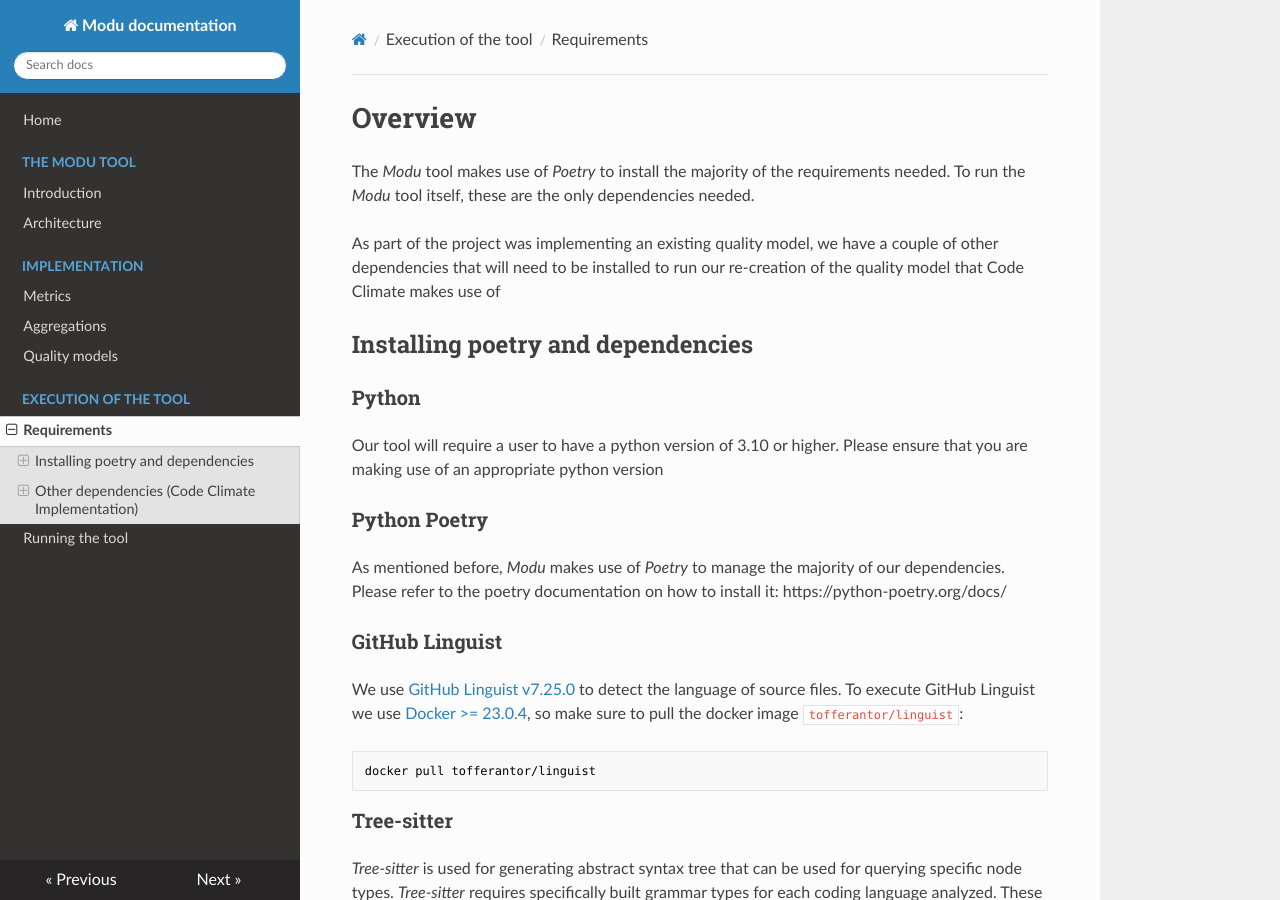
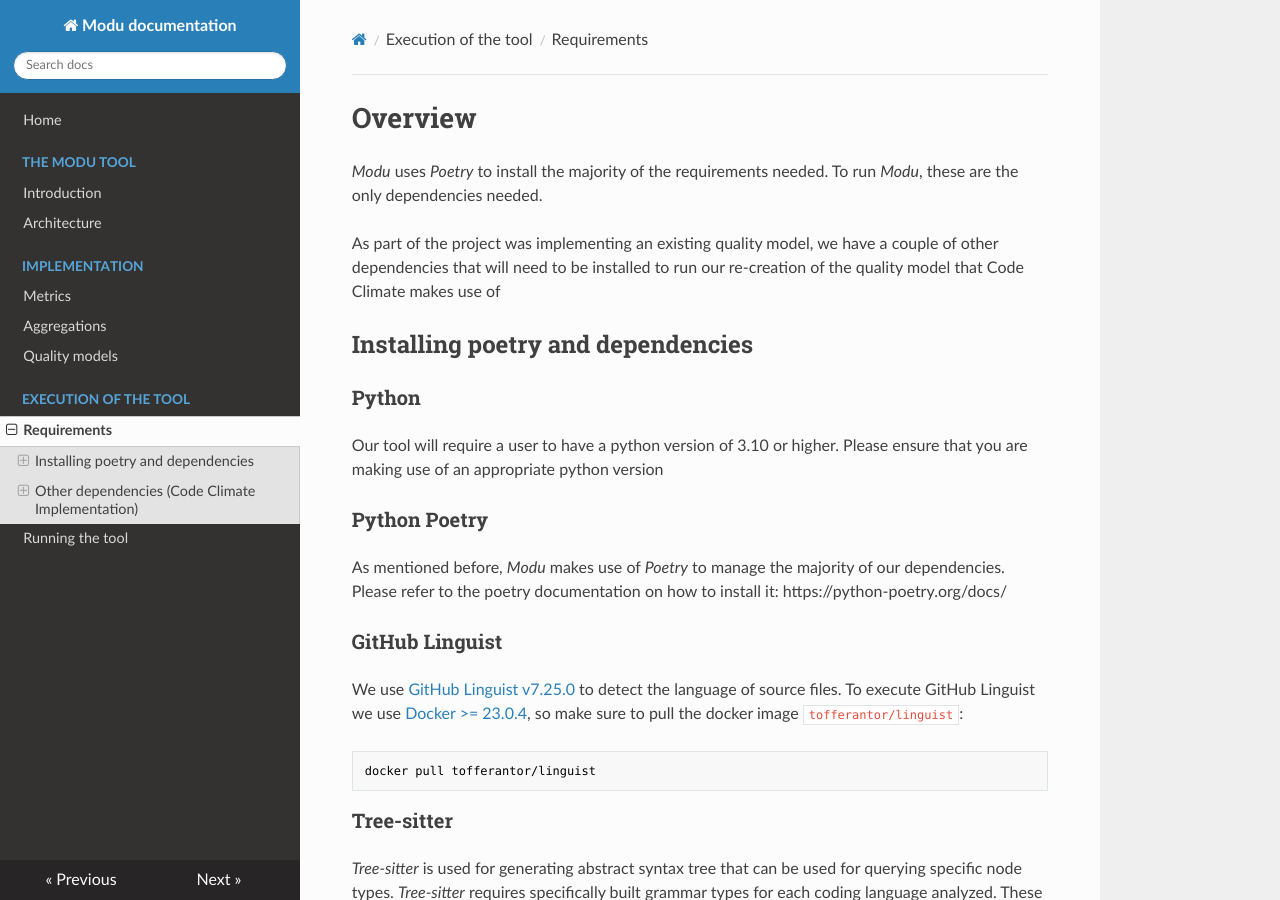
Before and after one commit to parameterIT/tool, an MkDocs documentation site: the page built from documentation/docs/requirements.md, in a window 1280 px wide and 900 px high. Built offline with MkDocs 1.6.1, drawn with Linux system fonts in a browser that asks for light colours; nearby versions of some CDN libraries.

Commit message:
Update documentation/docs/requirements.md
Co-authored-by: Jakob <73228675+Kobo-coder@users.noreply.github.com>

```diff
--- a/documentation/docs/requirements.md
+++ b/documentation/docs/requirements.md
@@ -1,5 +1,5 @@
 # Overview
-The _Modu_ tool makes use of _Poetry_ to install the majority of the requirements needed. To run the _Modu_ tool itself, these are the only dependencies needed.
+_Modu_ uses _Poetry_ to install the majority of the requirements needed. To run _Modu_, these are the only dependencies needed.
 
 As part of the project was implementing an existing quality model, we have a couple of other dependencies that will need to be installed to run our re-creation of the quality model that Code Climate makes use of
 
```
